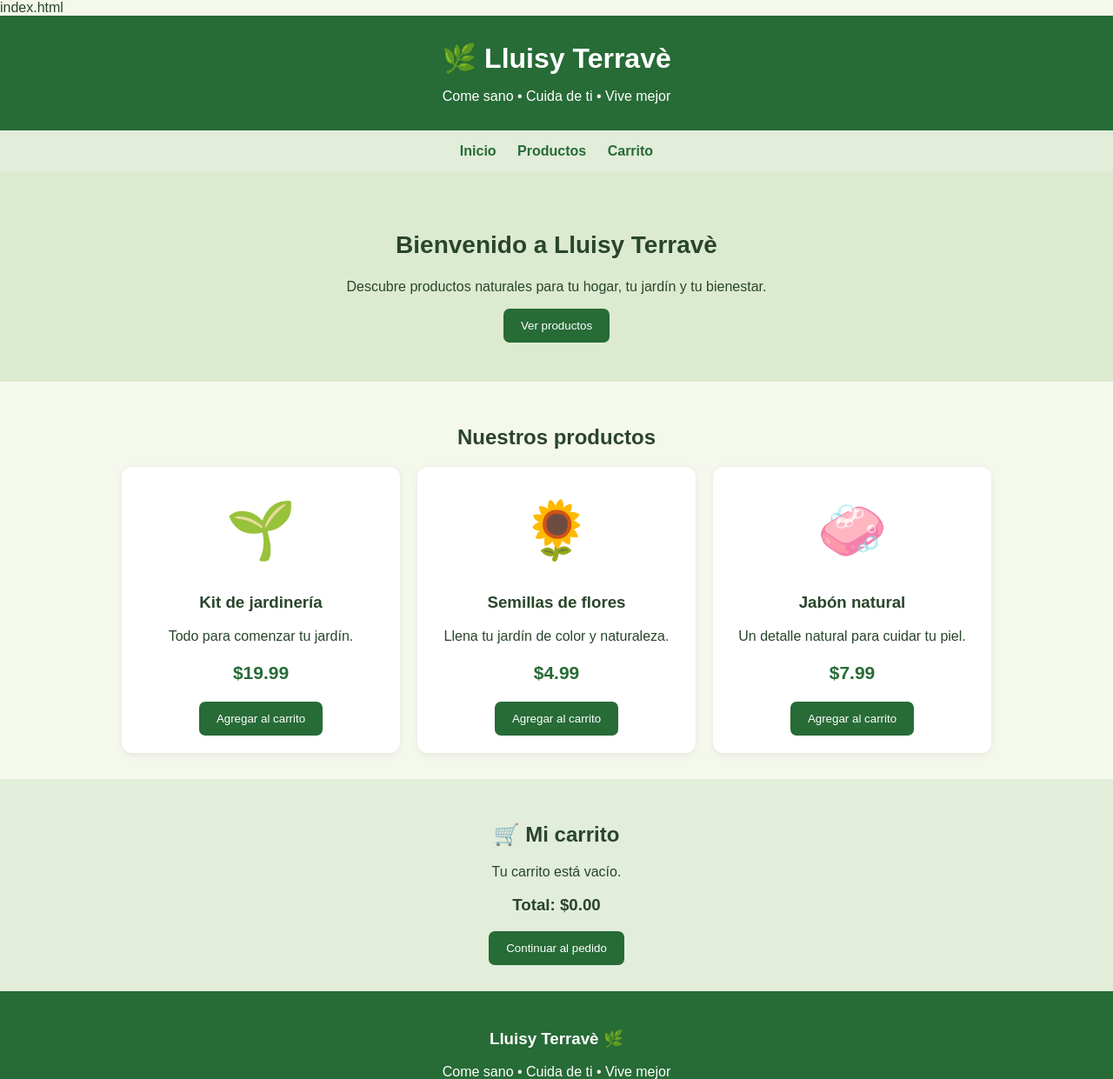
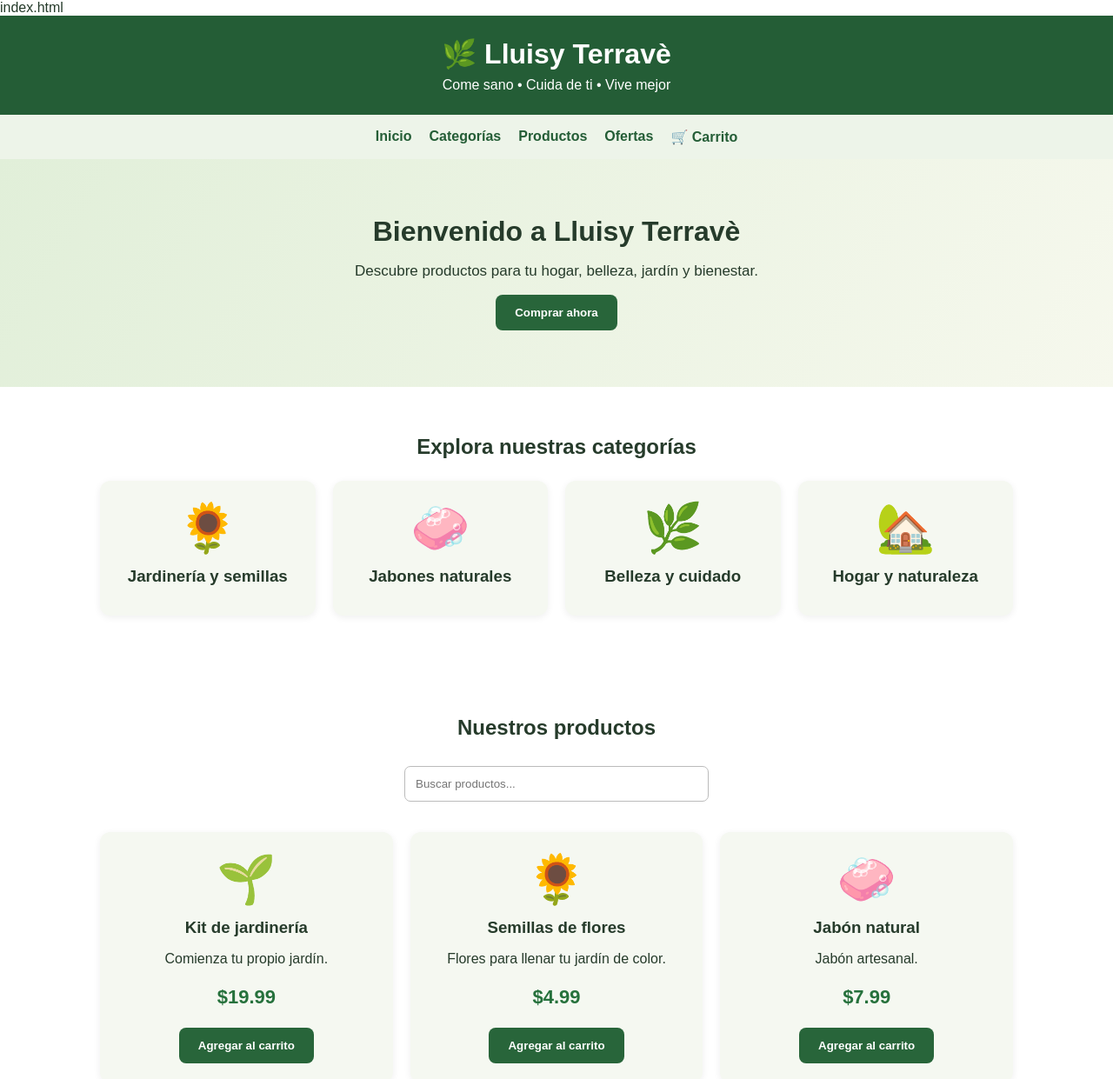
Before and after one commit to lluisy1990/lluisy-terrave, a plain HTML site: page index.html in a window 1280 px wide. Shown: the top 1241 px of the page at 87% size. Drawn offline with Linux system fonts and the light colour scheme.

Commit message:
Update index.html

```diff
--- a/index.html
+++ b/index.html
@@ -4,118 +4,30 @@ index.html
 <head>
 <meta charset="UTF-8">
 <meta name="viewport" content="width=device-width, initial-scale=1.0">
-<title>Lluisy Terravè</title>
-
+<title>Lluisy Terravè | Tienda Online</title>
 <style>
-* {
-  box-sizing: border-box;
-}
-
-body {
-  margin: 0;
-  font-family: Arial, sans-serif;
-  background: #f5f8ed;
-  color: #29452b;
-}
-
-header {
-  background: #276b37;
-  color: white;
-  text-align: center;
-  padding: 30px 15px;
-}
-
-header h1 {
-  font-size: 32px;
-  margin: 0;
-}
-
-header p {
-  margin-bottom: 0;
-}
-
-nav {
-  background: #e2edda;
-  padding: 15px;
-  text-align: center;
-}
-
-nav a {
-  color: #276b37;
-  text-decoration: none;
-  margin: 10px;
-  font-weight: bold;
-}
-
-.hero {
-  text-align: center;
-  padding: 45px 20px;
-  background: #dcebd0;
-}
-
-.hero h2 {
-  font-size: 28px;
-}
-
-button {
-  background: #276b37;
-  color: white;
-  border: none;
-  padding: 12px 20px;
-  border-radius: 7px;
-  cursor: pointer;
-}
-
-button:hover {
-  background: #174a26;
-}
-
-.products {
-  padding: 30px 15px;
-  text-align: center;
-}
-
-.catalog {
-  display: grid;
-  grid-template-columns: repeat(auto-fit, minmax(210px, 1fr));
-  gap: 20px;
-  max-width: 1000px;
-  margin: auto;
-}
-
-.product {
-  background: white;
-  border-radius: 12px;
-  padding: 20px;
-  box-shadow: 0 2px 8px #00000012;
-}
-
-.product .picture {
-  font-size: 65px;
-  padding: 15px;
-}
-
-.price {
-  color: #276b37;
-  font-size: 21px;
-  font-weight: bold;
-}
-
-.cart {
-  background: #e2edda;
-  padding: 30px 15px;
-  text-align: center;
-}
-
-footer {
-  background: #276b37;
-  color: white;
-  text-align: center;
-  padding: 25px;
-}
+*{box-sizing:border-box}
+body{margin:0;font-family:Arial,sans-serif;color:#263b2b;background:#fff}
+header{background:#245d36;color:white;text-align:center;padding:25px 12px}
+header h1{margin:0;font-size:32px}
+header p{margin:8px 0 0}
+nav{display:flex;justify-content:center;flex-wrap:wrap;gap:20px;padding:16px;background:#edf4e9}
+nav a{color:#245d36;text-decoration:none;font-weight:bold}
+.hero{text-align:center;padding:65px 18px;background:linear-gradient(120deg,#e1efd9,#f6f8ed)}
+.hero h2{font-size:32px;margin:0 0 12px}
+.hero p{font-size:17px}
+.btn{background:#28653a;color:white;border:0;border-radius:8px;padding:13px 22px;font-weight:bold;cursor:pointer}
+.section{padding:35px 15px;text-align:center}
+.grid{display:grid;grid-template-columns:repeat(auto-fit,minmax(210px,1fr));gap:20px;max-width:1050px;margin:25px auto}
+.card{padding:22px;background:#f5f8f1;border-radius:12px;box-shadow:0 2px 8px #0001}
+.emoji{font-size:55px}
+.card h3{margin:12px 0}
+.price{font-size:22px;font-weight:bold;color:#26713c}
+input{padding:12px;border:1px solid #bbb;border-radius:7px;width:min(90%,350px);margin:10px}
+.cart{background:#edf4e9;padding:30px 15px;text-align:center}
+footer{background:#245d36;color:white;text-align:center;padding:25px}
 </style>
 </head>
-
 <body>
 
 <header>
@@ -125,53 +37,69 @@ footer {
 
 <nav>
 <a href="#inicio">Inicio</a>
+<a href="#categorias">Categorías</a>
 <a href="#productos">Productos</a>
-  <a href="#carrito">Carrito</a>
+<a href="#ofertas">Ofertas</a>
+<a href="#carrito">🛒 Carrito</a>
 </nav>
 
 <section class="hero" id="inicio">
 <h2>Bienvenido a Lluisy Terravè</h2>
-  <p>Descubre productos naturales para tu hogar, tu jardín y tu bienestar.</p>
-  <a href="#productos">
-    <button>Ver productos</button>
-  </a>
+<p>Descubre productos para tu hogar, belleza, jardín y bienestar.</p>
+<a href="#productos"><button class="btn">Comprar ahora</button></a>
 </section>
 
-<section class="products" id="productos">
+<section class="section" id="categorias">
+<h2>Explora nuestras categorías</h2>
+<div class="grid">
+<div class="card"><div class="emoji">🌻</div><h3>Jardinería y semillas</h3></div>
+<div class="card"><div class="emoji">🧼</div><h3>Jabones naturales</h3></div>
+<div class="card"><div class="emoji">🌿</div><h3>Belleza y cuidado</h3></div>
+<div class="card"><div class="emoji">🏡</div><h3>Hogar y naturaleza</h3></div>
+</div>
+</section>
+
+<section class="section" id="productos">
 <h2>Nuestros productos</h2>
+<input type="search" id="search" placeholder="Buscar productos..." oninput="searchProducts()">
+<div class="grid" id="productGrid">
 
-  <div class="catalog">
-
-    <div class="product">
-      <div class="picture">🌱</div>
+<div class="card product">
+<div class="emoji">🌱</div>
 <h3>Kit de jardinería</h3>
-      <p>Todo para comenzar tu jardín.</p>
+<p>Comienza tu propio jardín.</p>
 <p class="price">$19.99</p>
-      <button onclick="addToCart('Kit de jardinería',19.99)">
-        Agregar al carrito
-      </button>
+<button class="btn" onclick="add('Kit de jardinería',19.99)">Agregar al carrito</button>
 </div>
 
-    <div class="product">
-      <div class="picture">🌻</div>
+<div class="card product">
+<div class="emoji">🌻</div>
 <h3>Semillas de flores</h3>
-      <p>Llena tu jardín de color y naturaleza.</p>
+<p>Flores para llenar tu jardín de color.</p>
 <p class="price">$4.99</p>
-      <button onclick="addToCart('Semillas de flores',4.99)">
-        Agregar al carrito
-      </button>
+<button class="btn" onclick="add('Semillas de flores',4.99)">Agregar al carrito</button>
 </div>
 
-    <div class="product">
-      <div class="picture">🧼</div>
+<div class="card product">
+<div class="emoji">🧼</div>
 <h3>Jabón natural</h3>
-      <p>Un detalle natural para cuidar tu piel.</p>
+<p>Jabón artesanal.</p>
 <p class="price">$7.99</p>
-      <button onclick="addToCart('Jabón natural',7.99)">
-        Agregar al carrito
-      </button>
+<button class="btn" onclick="add('Jabón natural',7.99)">Agregar al carrito</button>
 </div>
 
+</div>
+</section>
+
+<section class="section" id="ofertas">
+<h2>🔥 Ofertas especiales</h2>
+<div class="grid">
+<div class="card">
+<div class="emoji">🌷</div>
+<h3>Oferta de temporada</h3>
+<p>Próximamente nuevos descuentos.</p>
+<p class="price">¡Grandes ofertas!</p>
+</div>
 </div>
 </section>
 
@@ -179,47 +107,53 @@ footer {
 <h2>🛒 Mi carrito</h2>
 <div id="cartItems">Tu carrito está vacío.</div>
 <h3 id="total">Total: $0.00</h3>
-  <button onclick="checkout()">Continuar al pedido</button>
+<button class="btn" onclick="checkout()">Continuar</button>
 </section>
 
 <footer>
-  <h3>Lluisy Terravè 🌿</h3>
+<h2>Lluisy Terravè 🌿</h2>
 <p>Come sano • Cuida de ti • Vive mejor</p>
-  <p>Gracias por visitar nuestra tienda.</p>
+<p>Gracias por elegirnos.</p>
 </footer>
 
 <script>
-let cart = [];
+let cart=[];
 
-function addToCart(name, price) {
-  cart.push({name, price});
+function add(name,price){
+cart.push({name,price});
 showCart();
 }
 
-function showCart() {
-  let items = document.getElementById("cartItems");
-  let total = 0;
-
-  if (cart.length === 0) {
-    items.innerHTML = "Tu carrito está vacío.";
-  } else {
-    items.innerHTML = cart.map(item => {
-      total += item.price;
-      return `<p>${item.name} - $${item.price.toFixed(2)}</p>`;
-    }).join("");
+function showCart(){
+let total=0;
+let html='';
+cart.forEach((item,index)=>{
+total+=item.price;
+html+=`<p>${item.name} - $${item.price.toFixed(2)}
+<button onclick="removeItem(${index})">Eliminar</button></p>`;
+});
+document.getElementById('cartItems').innerHTML=html||'Tu carrito está vacío.';
+document.getElementById('total').textContent='Total: $'+total.toFixed(2);
 }
 
-  document.getElementById("total").textContent =
-    "Total: $" + total.toFixed(2);
+function removeItem(index){
+cart.splice(index,1);
+showCart();
 }
 
-function checkout() {
-  if (cart.length === 0) {
-    alert("Agrega productos primero.");
+function checkout(){
+if(!cart.length){
+alert('Agrega productos primero.');
 return;
 }
+alert('Tu pedido está preparado. Próximamente habilitaremos los pagos.');
+}
 
-  alert("Tu carrito está preparado. Próximamente habilitaremos los pagos.");
+function searchProducts(){
+let value=document.getElementById('search').value.toLowerCase();
+document.querySelectorAll('.product').forEach(product=>{
+product.style.display=product.innerText.toLowerCase().includes(value)?'block':'none';
+});
 }
 </script>
 
```
Lines whose indentation alone changed are shown as unchanged.
